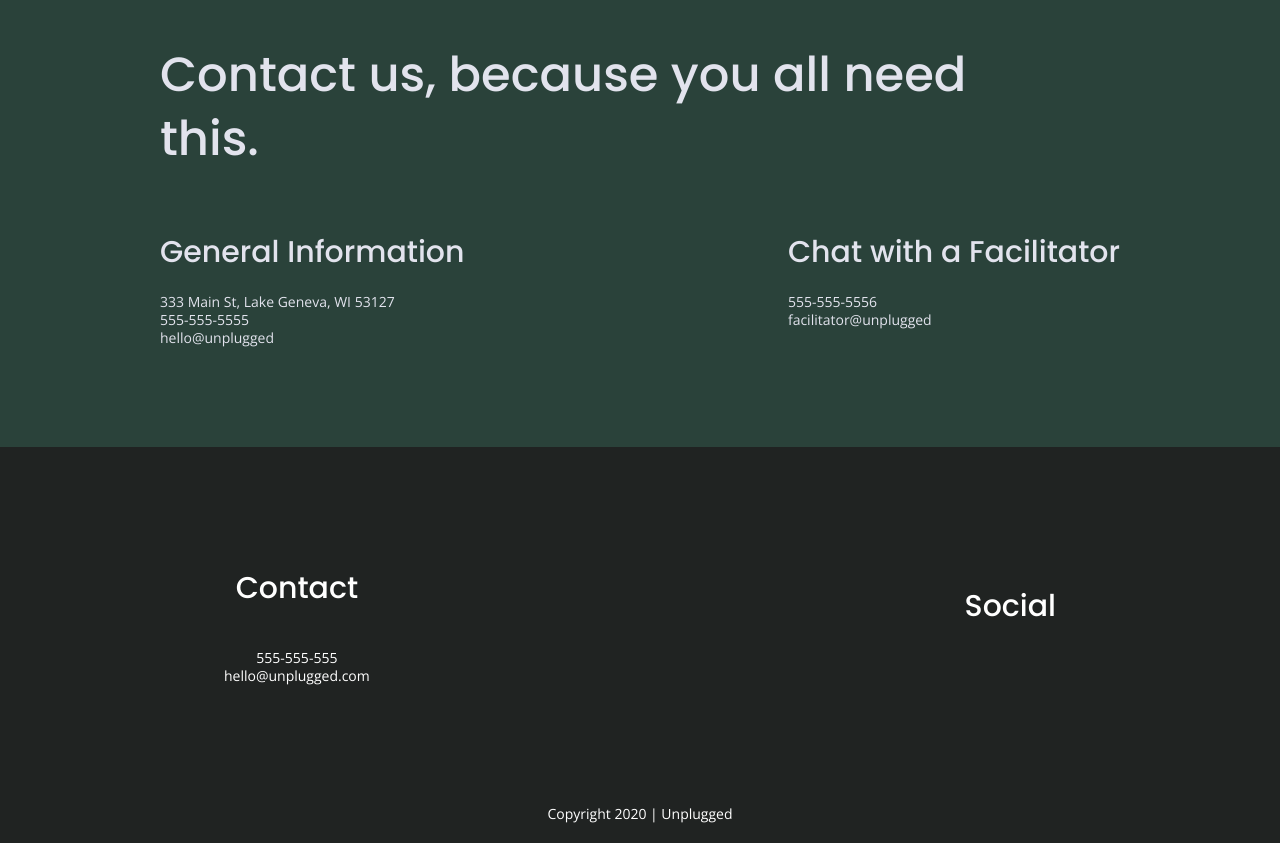
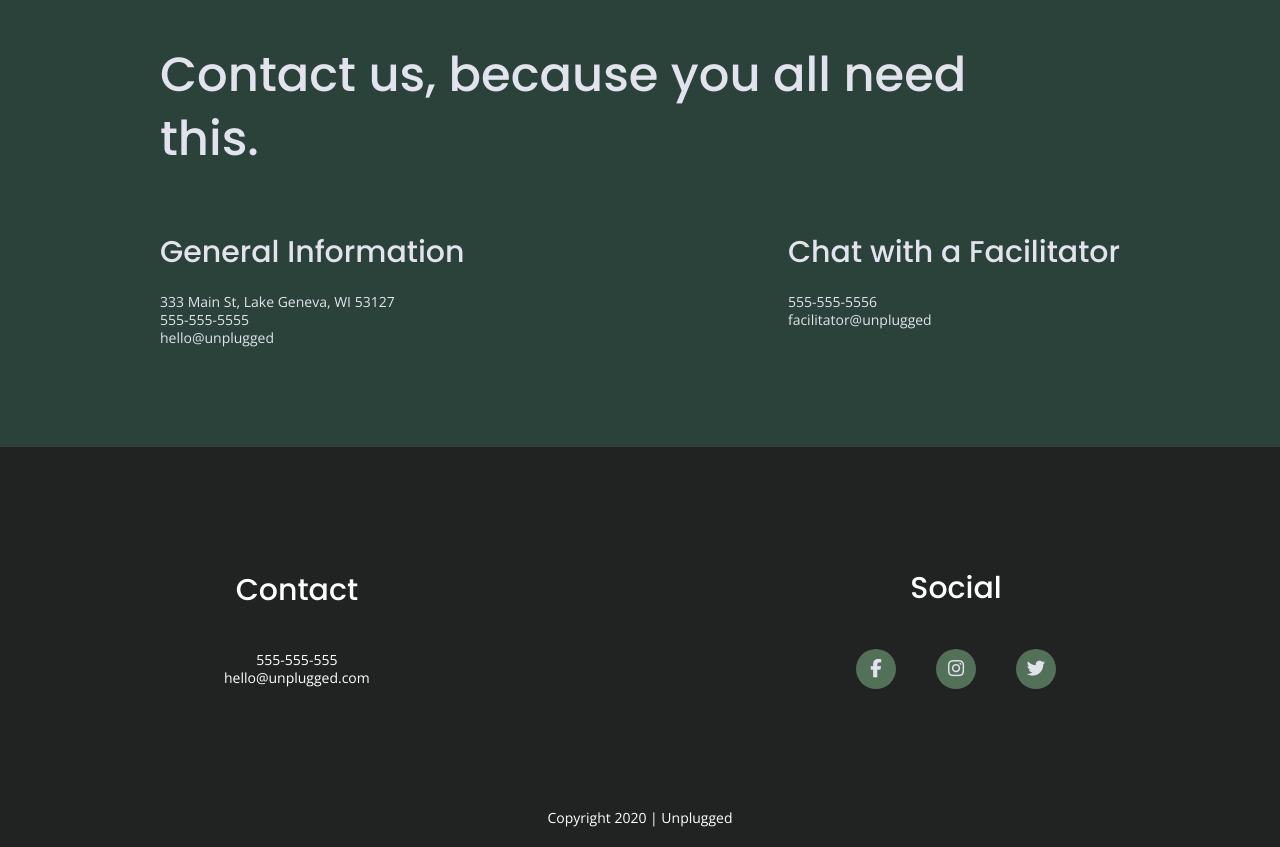
Before and after one commit to gladsbc0ding/Unplugged-Retreat-Website, a website: page about/index.html in a window 1280 px wide. Shown: the part 1205-2052 px from the top of the page. Drawn offline with nearby package versions, Linux system fonts and the light colour scheme.

Commit message:
Added social icons

```diff
--- a/about/index.html
+++ b/about/index.html
@@ -18,6 +18,9 @@
 
   <link rel="stylesheet" href="../css/normalize.css">
   <link rel="stylesheet" href="../css/main.css">
+
+  <!-- FontAwesome kit -->
+  <script src="https://kit.fontawesome.com/36770f768a.js" crossorigin="anonymous"></script>
 
 <!-- Google Fonts -->
   <link href="https://fonts.googleapis.com/css?family=Open+Sans:400,700|Poppins:500,700" rel="stylesheet">
@@ -100,9 +103,15 @@
                          <div class="social">
                               <h4>Social</h4>
                               <div class="social-icons">
-                                   <p><a href="https://www.facebook.com/Skillcrush/" target="_blank"></a></p>
-                                   <p><a href="https://www.instagram.com/skillcrush/" target="_blank"></a></p>
-                                   <p><a href="https://twitter.com/Skillcrush" target="_blank"></a></p>
+                                   <p>
+                                        <a href="https://www.facebook.com/Skillcrush/" target="_blank"><i class="fab fa-facebook-f"></i></a>
+                                   </p>
+                                   <p>
+                                        <a href="https://www.instagram.com/skillcrush/" target="_blank"><i class="fab fa-instagram"></i></a>
+                                   </p>
+                                   <p>
+                                        <a href="https://twitter.com/Skillcrush" target="_blank"><i class="fab fa-twitter"></i></a>
+                                   </p>
                               </div>
                          </div>
                </div>
--- a/css/main.css
+++ b/css/main.css
@@ -240,6 +240,14 @@ footer .social-icons p {
      display: flex;
      justify-content: center;
      align-items: center;
+     background-color: #527158;
+     border-radius: 50%;
+     width: 40px;
+     height: 40px;
+}
+
+footer .social-icons p i {
+     font-size: 1.3125em;
 }
 
 footer .copyright {
@@ -663,6 +671,11 @@ input[type=button] {
           line-height: 1.285;
      }
 
+     footer .social-icons {
+          width: 12.5em;
+          justify-content: space-between;
+     }
+
      footer .copyright {
           width: 100%;
           /*text-align: center;*/
```
Also changed, not shown: faq/index.html (+12 -3 lines), index.html (+9 -3 lines). Lines whose indentation alone changed are shown as unchanged.
